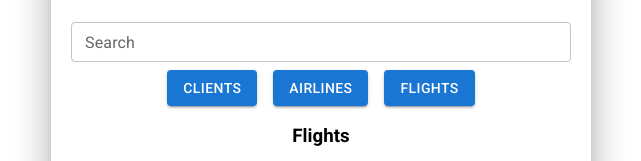
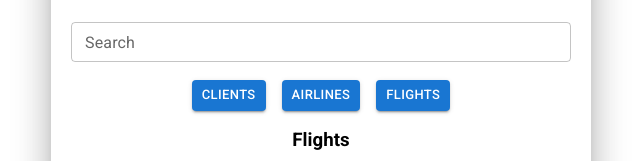
Before and after one commit to prime97/record_management_system, a React (Create React App) app in the folder src/frontend/react-records/: page /flights in a window 1280 px wide. Shown: the part 145-306 px from the top of the page, without its empty margins (319-960 px from the left). Built offline with nearby package versions, Linux system fonts and the light colour scheme; no server answers.

Commit message:
Adjustment of UI
Changing Delete color to color="error"

```diff
--- a/src/frontend/react-records/src/Airlines.js
+++ b/src/frontend/react-records/src/Airlines.js
@@ -42,7 +42,7 @@ function Airlines() {
         {airlines.map((airline) => (
           <li key={airline.id}>
             {airline.company_name}
-            <Button onClick={() => handleDelete(airline.id)}>Delete</Button>
+            <Button color="error" onClick={() => handleDelete(airline.id)}>Delete</Button>
           </li>
         ))}
       </ul>
--- a/src/frontend/react-records/src/App.css
+++ b/src/frontend/react-records/src/App.css
@@ -82,3 +82,7 @@ li{
   list-style: none;
   text-align: center;
 }
+
+#buttons{
+  margin-top: 10px;
+}
--- a/src/frontend/react-records/src/App.js
+++ b/src/frontend/react-records/src/App.js
@@ -36,14 +36,14 @@ function App() {
             margin="normal" // Add some spacing around the TextField
           />
 
-          <nav>
+          <nav id="buttons">
             {/* <ul> */}
               {/* <ButtonGroup id='btn_group' variant="contained" aria-label="Basic button group"> */}
                 {/* Use Link components *inside* the Buttons */}
                 <Stack direction="row" spacing={2}>
-                <Button variant='contained'component={Link} to="/clients">Clients</Button>
-                <Button variant='contained'component={Link} to="/airlines">Airlines</Button>
-                <Button variant='contained'component={Link} to="/flights">Flights</Button>
+                <Button size="small" variant ='contained'component={Link} to="/clients">Clients</Button>
+                <Button size="small" variant='contained'component={Link} to="/airlines">Airlines</Button>
+                <Button size="small" variant='contained'component={Link} to="/flights">Flights</Button>
               {/* </ButtonGroup> */}
               </Stack>
             {/* </ul> */}
--- a/src/frontend/react-records/src/Clients.js
+++ b/src/frontend/react-records/src/Clients.js
@@ -71,7 +71,7 @@ function Clients() {
         {clients.map((client) => (
           <li key={client.id}>
             {client.name} - {client.city}
-            <Button variant="contained" onClick={() => handleDelete(client.id)}>Delete</Button>
+            <Button color="error" variant="contained" onClick={() => handleDelete(client.id)}>Delete</Button>
           </li>
         ))}
       </ul>
--- a/src/frontend/react-records/src/Flights.js
+++ b/src/frontend/react-records/src/Flights.js
@@ -62,7 +62,7 @@ function Flights() {
         {flights.map((flight) => (
           <li key={flight.id}>
             Client {flight.client_id} → Airline {flight.airline_id}
-            <Button onClick={() => handleDelete(flight.id)}>Delete</Button>
+            <Button color="error" onClick={() => handleDelete(flight.id)}>Delete</Button>
           </li>
         ))}
       </ul>
```
Also changed, not shown: 2 other files (tests, documents, lock files or other folders).
